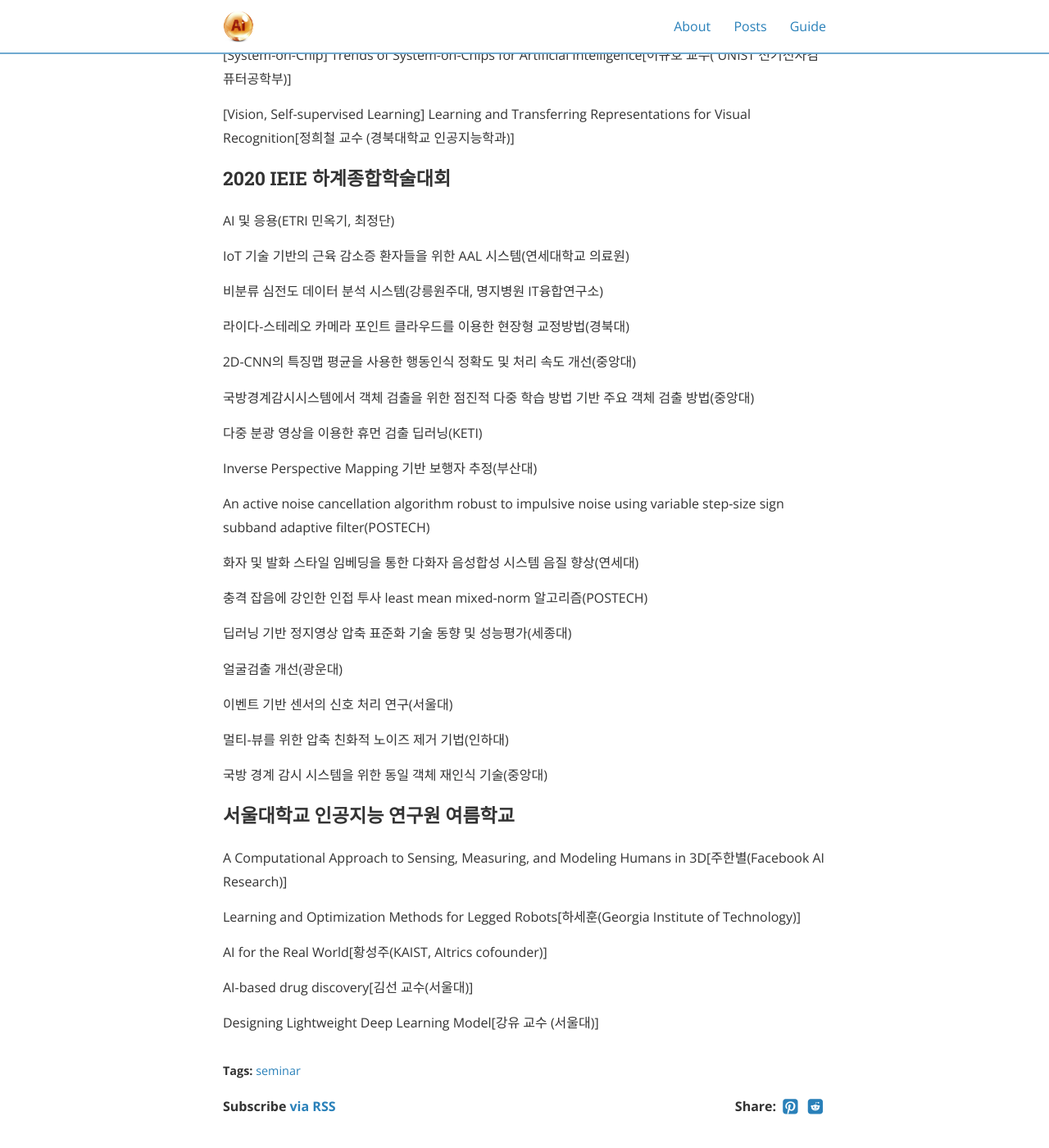
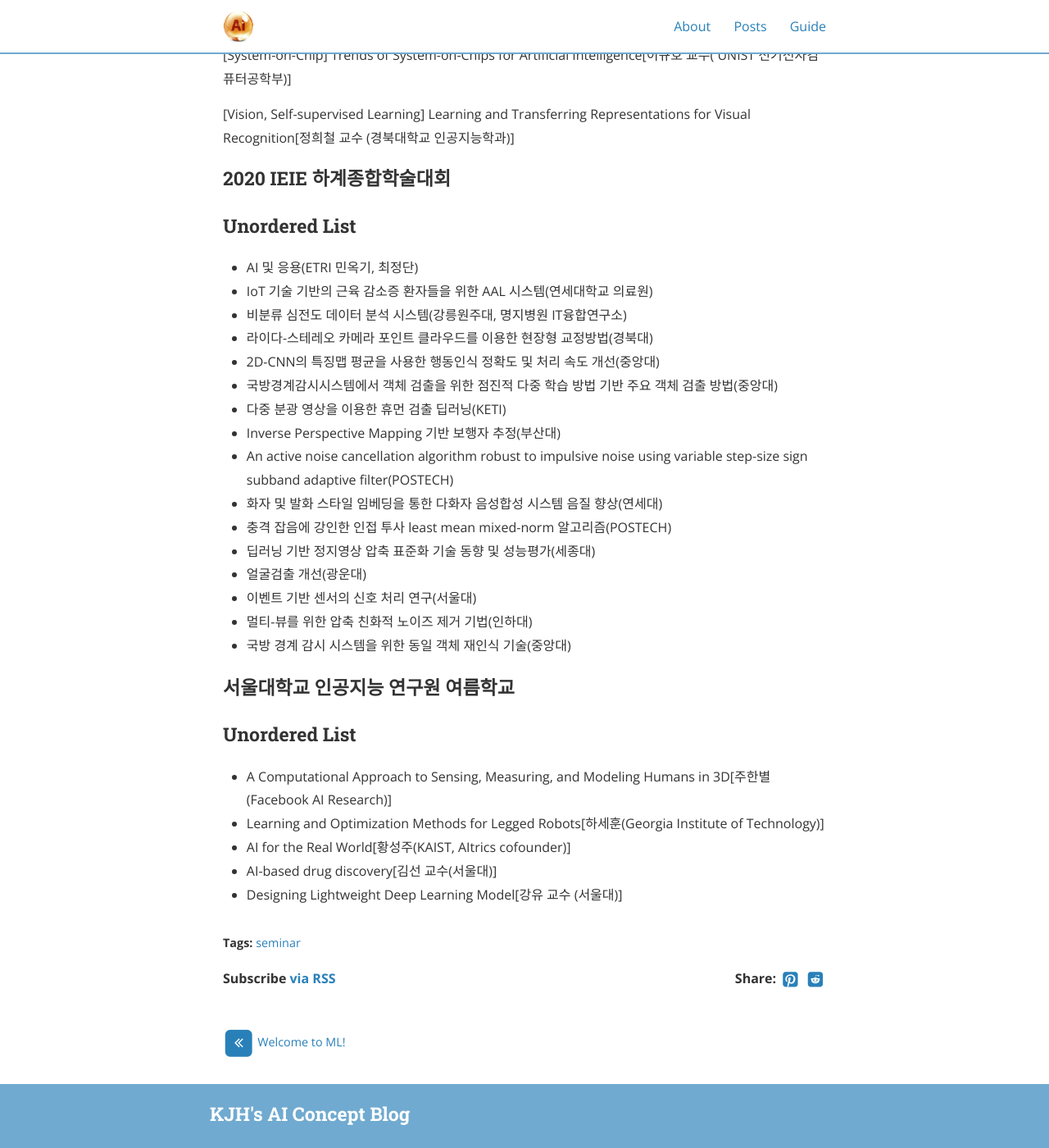
Before and after one commit to jeonghoonkim1211/jeonghoonkim1211.github.io, a Jekyll site: the page built from _posts/2021-02-22-seminar1.md, in a window 1280 px wide and 1400 px high, scrolled down 865 px. Shown: the whole window at 82% size. Built offline with Jekyll 4.4.1, drawn with Linux system fonts in a browser that asks for light colours; nearby versions of some CDN libraries.

Commit message:
Update 2021-02-22-seminar1.md

```diff
--- a/_posts/2021-02-22-seminar1.md
+++ b/_posts/2021-02-22-seminar1.md
@@ -32,45 +32,33 @@ Trends of System-on-Chips for Artificial Intelligence[이규호 교수( UNIST
 Learning and Transferring Representations for Visual Recognition[정희철 교수 (경북대학교 인공지능학과)]
 
 ### 2020 IEIE 하계종합학술대회
-AI 및 응용(ETRI 민옥기, 최정단)
 
-IoT 기술 기반의 근육 감소증 환자들을 위한 AAL 시스템(연세대학교 의료원)
-
-비분류 심전도 데이터 분석 시스템(강릉원주대, 명지병원 IT융합연구소)
-
-라이다-스테레오 카메라 포인트 클라우드를 이용한 현장형 교정방법(경북대)
-
-2D-CNN의 특징맵 평균을 사용한 행동인식 정확도 및 처리 속도 개선(중앙대)
-
-국방경계감시시스템에서 객체 검출을 위한 점진적 다중 학습 방법 기반 주요 객체 검출 방법(중앙대)
-
-다중 분광 영상을 이용한 휴먼 검출 딥러닝(KETI)
-
-Inverse Perspective Mapping 기반 보행자 추정(부산대)
-
-An active noise cancellation algorithm robust to impulsive noise using variable step-size sign subband adaptive filter(POSTECH)
-
-화자 및 발화 스타일 임베딩을 통한 다화자 음성합성 시스템 음질 향상(연세대)
-
-충격 잡음에 강인한 인접 투사 least mean mixed-norm 알고리즘(POSTECH)
-
-딥러닝 기반 정지영상 압축 표준화 기술 동향 및 성능평가(세종대)
-
-얼굴검출 개선(광운대)
-
-이벤트 기반 센서의 신호 처리 연구(서울대)
-
-멀티-뷰를 위한 압축 친화적 노이즈 제거 기법(인하대)
-
-국방 경계 감시 시스템을 위한 동일 객체 재인식 기술(중앙대)
+<h3>Unordered List</h3>
+<ul>
+<li>AI 및 응용(ETRI 민옥기, 최정단)</li>
+<li>IoT 기술 기반의 근육 감소증 환자들을 위한 AAL 시스템(연세대학교 의료원)</li>
+<li>비분류 심전도 데이터 분석 시스템(강릉원주대, 명지병원 IT융합연구소)</li>
+<li>라이다-스테레오 카메라 포인트 클라우드를 이용한 현장형 교정방법(경북대)</li>
+<li>2D-CNN의 특징맵 평균을 사용한 행동인식 정확도 및 처리 속도 개선(중앙대)</li>
+<li>국방경계감시시스템에서 객체 검출을 위한 점진적 다중 학습 방법 기반 주요 객체 검출 방법(중앙대)</li>
+<li>다중 분광 영상을 이용한 휴먼 검출 딥러닝(KETI)</li>
+<li>Inverse Perspective Mapping 기반 보행자 추정(부산대)</li>
+<li>An active noise cancellation algorithm robust to impulsive noise using variable step-size sign subband adaptive filter(POSTECH)</li>
+<li>화자 및 발화 스타일 임베딩을 통한 다화자 음성합성 시스템 음질 향상(연세대)</li>
+<li>충격 잡음에 강인한 인접 투사 least mean mixed-norm 알고리즘(POSTECH)</li>
+<li>딥러닝 기반 정지영상 압축 표준화 기술 동향 및 성능평가(세종대)</li>
+<li>얼굴검출 개선(광운대)</li>
+<li>이벤트 기반 센서의 신호 처리 연구(서울대)</li>
+<li>멀티-뷰를 위한 압축 친화적 노이즈 제거 기법(인하대)</li>
+<li>국방 경계 감시 시스템을 위한 동일 객체 재인식 기술(중앙대)</li>
+</ul>
 
 ### 서울대학교 인공지능 연구원 여름학교
-A Computational Approach to Sensing, Measuring, and Modeling Humans in 3D[주한별(Facebook AI Research)]
-
-Learning and Optimization Methods for Legged Robots[하세훈(Georgia Institute of Technology)]
-
-AI for the Real World[황성주(KAIST, AItrics cofounder)]
-
-AI-based drug discovery[김선 교수(서울대)]
-
-Designing Lightweight Deep Learning Model[강유 교수 (서울대)]
+<h3>Unordered List</h3>
+<ul>
+<li>A Computational Approach to Sensing, Measuring, and Modeling Humans in 3D[주한별(Facebook AI Research)]</li>
+<li>Learning and Optimization Methods for Legged Robots[하세훈(Georgia Institute of Technology)]</li>
+<li>AI for the Real World[황성주(KAIST, AItrics cofounder)]</li>
+<li>AI-based drug discovery[김선 교수(서울대)]</li>
+<li>Designing Lightweight Deep Learning Model[강유 교수 (서울대)]</li>
+</ul>
```
